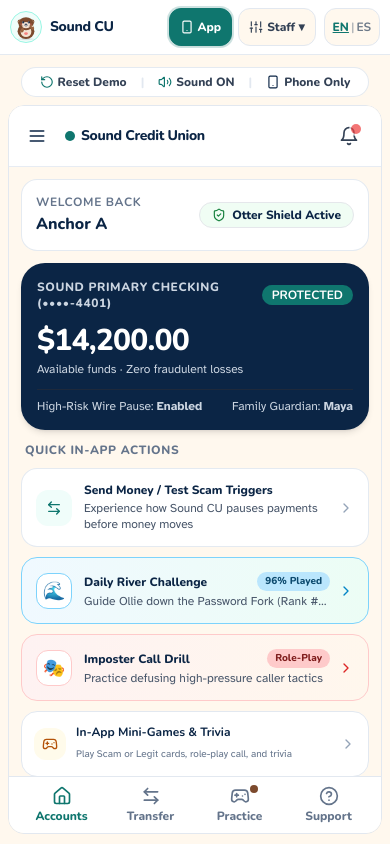
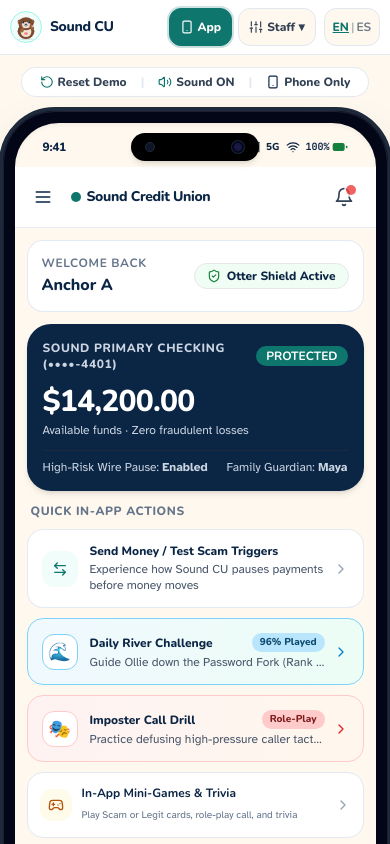
Before and after one commit to Aayush1259/Otterly-Safe, a React (Vite) app: page / in a window 390 px wide. Shown: the top 844 px of the page. Built offline with nearby package versions, Linux system fonts and the light colour scheme.

Commit message:
feat: implement mobile frame, demo stage, and mobile app components for LearnFin

```diff
--- a/src/components/PhoneFrame.tsx
+++ b/src/components/PhoneFrame.tsx
@@ -21,34 +21,35 @@
 }) => {
   return (
     <div
-      className={`relative mx-auto w-full max-w-md sm:max-w-[390px] h-[calc(100dvh-115px)] sm:h-[min(844px,calc(100dvh-125px))] min-h-[560px] bg-transparent sm:bg-slate-900 rounded-2xl sm:rounded-[48px] p-0 sm:p-3 sm:shadow-phone sm:border-[4px] sm:border-slate-800 flex flex-col select-none shrink-0 overflow-hidden ${className}`}
+      className={`relative mx-auto w-[393px] max-w-full h-[852px] bg-slate-950 rounded-[56px] p-3 shadow-2xl border-[4px] border-slate-800 ring-1 ring-white/15 flex flex-col select-none shrink-0 overflow-hidden ${className}`}
       role="region"
       aria-label={title}
     >
-      {/* Outer rim glare simulation (desktop chassis only) */}
-      <div className="hidden sm:block absolute inset-0 rounded-[44px] pointer-events-none border border-white/10" />
+      {/* Outer titanium rim sheen */}
+      <div className="absolute inset-0 rounded-[52px] pointer-events-none border border-white/10" />
 
       {/* Screen container */}
-      <div className="relative w-full h-full bg-sand-50 rounded-2xl sm:rounded-[36px] overflow-hidden flex flex-col text-navy-900 shadow-sm sm:shadow-none border border-slate-200 sm:border-0">
-        {/* Dynamic Island / Speaker Pill (desktop chassis only) */}
-        <div className="hidden sm:flex absolute top-2 left-1/2 -translate-x-1/2 w-28 h-6 bg-slate-950 rounded-full z-50 items-center justify-between px-3 pointer-events-none">
-          <div className="w-2.5 h-2.5 rounded-full bg-slate-800" />
-          <div className="w-3 h-3 rounded-full bg-slate-900 border border-slate-800 flex items-center justify-center">
-            <div className="w-1.5 h-1.5 rounded-full bg-sky-950/80" />
+      <div className="relative w-full h-full bg-sand-50 rounded-[44px] overflow-hidden flex flex-col text-navy-900 shadow-inner">
+        {/* iPhone 17 Pro Dynamic Island */}
+        <div className="absolute top-2.5 left-1/2 -translate-x-1/2 w-32 h-7 bg-black rounded-full z-50 flex items-center justify-between px-3.5 shadow-md pointer-events-none">
+          <div className="w-2.5 h-2.5 rounded-full bg-slate-900/90 border border-slate-800" />
+          <div className="w-3.5 h-3.5 rounded-full bg-slate-950 border border-slate-800/90 flex items-center justify-center">
+            <div className="w-1.5 h-1.5 rounded-full bg-indigo-950/90 ring-1 ring-indigo-500/20" />
           </div>
         </div>
 
-        {/* Status Bar (Desktop chassis only; mobile uses the user's native device bar) */}
+        {/* Status Bar */}
         <div
-          className="hidden sm:flex relative z-40 w-full h-10 px-7 items-center justify-between text-xs font-semibold text-navy-900 shrink-0 pt-1"
+          className="relative z-40 w-full h-11 px-7 flex items-center justify-between text-xs font-semibold text-navy-900 shrink-0 pt-1"
           aria-hidden="true"
         >
-          <span className="font-heading font-bold text-xs tracking-tight">{time}</span>
+          <span className="font-heading font-black text-xs tracking-tight">{time}</span>
           <div className="flex items-center space-x-1.5">
-            <Signal className="w-3.5 h-3.5" />
-            <Wifi className="w-3.5 h-3.5" />
+            <Signal className="w-3.5 h-3.5 text-navy-900" />
+            <span className="text-[10px] font-heading font-extrabold text-navy-900">5G</span>
+            <Wifi className="w-3.5 h-3.5 text-navy-900" />
             <div className="flex items-center space-x-0.5">
-              <span className="text-[10px] font-mono">100%</span>
+              <span className="text-[10px] font-mono font-bold">100%</span>
               <Battery className="w-4 h-4 text-safe-700 fill-safe-700" />
             </div>
           </div>
@@ -59,9 +60,9 @@
           {children}
         </div>
 
-        {/* Bottom Home Indicator (Desktop chassis only) */}
-        <div className="hidden sm:flex w-full h-4 items-center justify-center shrink-0 pb-1" aria-hidden="true">
-          <div className="w-32 h-1 bg-slate-400/80 rounded-full" />
+        {/* iPhone Swipe Home Indicator */}
+        <div className="w-full h-5 flex items-center justify-center shrink-0 pb-1" aria-hidden="true">
+          <div className="w-36 h-1 bg-slate-400/90 rounded-full" />
         </div>
       </div>
     </div>
--- a/src/components/demo/DemoStage.tsx
+++ b/src/components/demo/DemoStage.tsx
@@ -401,7 +401,7 @@
 
         {/* Column 2: Member Phone (shown in split or member mode) */}
         {(viewMode === 'member' || (viewMode === 'split' && (mobileDeviceFocus === 'member' || true))) && (
-          <div className={`shrink-0 transition-all w-full max-w-md sm:max-w-[390px] ${
+          <div className={`shrink-0 transition-all ${
             viewMode === 'split' && mobileDeviceFocus !== 'member' ? 'hidden lg:block' : 'block'
           }`}>
             <PhoneFrame title="Sound Credit Union Member App">
--- a/src/components/mobile/OtterlySafeMobileApp.tsx
+++ b/src/components/mobile/OtterlySafeMobileApp.tsx
@@ -234,7 +234,7 @@
       {/* Main Mobile App Stage */}
       <main className="flex-1 flex flex-col lg:flex-row items-center lg:items-start justify-center gap-4 lg:gap-6 pb-2 pt-1">
         {/* Centered Mobile Phone Frame */}
-        <div className="w-full max-w-md sm:max-w-[390px] shrink-0 transition-all flex flex-col items-center space-y-2">
+        <div className="shrink-0 transition-all flex flex-col items-center space-y-2.5">
           {/* Subtle, Minimal Device Utility Pills */}
           <div className="flex flex-wrap items-center justify-center gap-1.5 sm:gap-2 text-xs font-heading font-extrabold bg-white border border-slate-200/90 px-2.5 sm:px-3 py-1 rounded-full shadow-2xs max-w-full">
             <button
```
